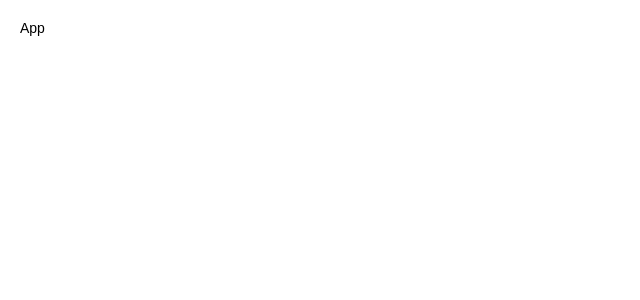
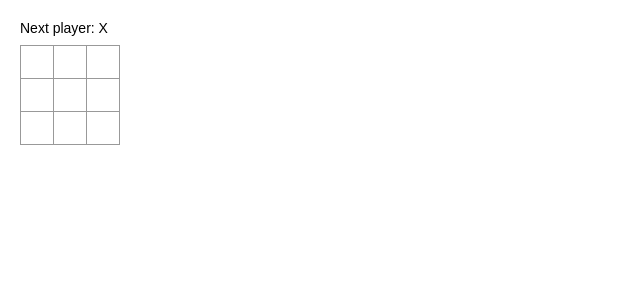
Before and after one commit to ljw0096/tictactoe, a React (Create React App) app: page / in a window 1280 px wide. Shown: the top 300 px of the page, without its empty margins (0-640 px from the left). Built offline with nearby package versions, Linux system fonts and the light colour scheme.

Commit message:
feat: add default components

```diff
--- a/src/App.tsx
+++ b/src/App.tsx
@@ -1,5 +1,7 @@
+import Game from "./components/Game"
+
 function App() {
-  return <div>App</div>
+  return <Game />
 }
 
 export default App
--- /dev/null
+++ b/src/components/Board.tsx
@@ -0,0 +1,27 @@
+import Square from "./Square"
+
+const Board = () => {
+  const status = "Next player: X"
+  return (
+    <div>
+      <div className="status">{status}</div>
+      <div className="board-row">
+        <Square />
+        <Square />
+        <Square />
+      </div>
+      <div className="board-row">
+        <Square />
+        <Square />
+        <Square />
+      </div>
+      <div className="board-row">
+        <Square />
+        <Square />
+        <Square />
+      </div>
+    </div>
+  )
+}
+
+export default Board
--- /dev/null
+++ b/src/components/Game.tsx
@@ -0,0 +1,17 @@
+import Board from "./Board"
+
+const Game = () => {
+  return (
+    <div className="game">
+      <div className="game-board">
+        <Board />
+      </div>
+      <div className="game-info">
+        <div>{/* status */}</div>
+        <ol>{/* todo */}</ol>
+      </div>
+    </div>
+  )
+}
+
+export default Game
--- /dev/null
+++ b/src/components/Square.tsx
@@ -0,0 +1,5 @@
+const Square = () => {
+  return <button className="square">{/* todo */}</button>
+}
+
+export default Square
```
